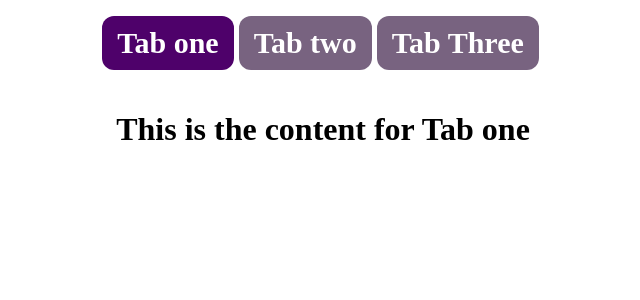
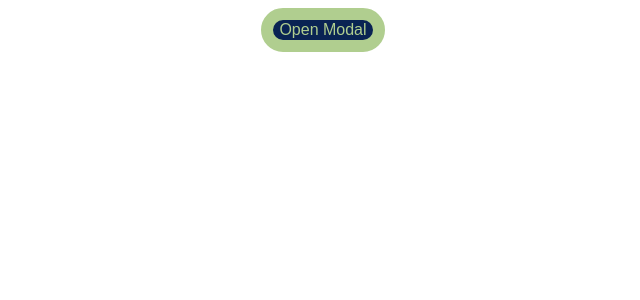
Before and after one commit to yosshor/reactExample, a React (Vite) app: page / in a window 1280 px wide. Shown: the top 300 px of the page, without its empty margins (317-957 px from the left). Built offline with nearby package versions, Linux system fonts and the light colour scheme.

Commit message:
add modal component

```diff
--- /dev/null
+++ b/src/Components/show-modal/modal-example.jsx
@@ -0,0 +1,27 @@
+import { useState } from "react";
+import Modal from "./modal";
+import './modal.css'
+
+export default function ModalExample() {
+
+    const [isModalOpened, setModalOpened] = useState(false);
+
+    function handleModalPopup(){
+        setModalOpened(!isModalOpened)
+    }
+
+    function handleOnClose(){
+        console.log("closed");
+        setModalOpened(!isModalOpened)
+    }
+
+  return (
+    <div className="modal-div">
+      <button className="modal-button" onClick={handleModalPopup}>Open Modal</button>
+      {
+        isModalOpened ? <Modal id={12} header={"Yos Header"}  footer={"Yos Footer"} onClose={handleOnClose}/> : ""
+        // body={"Click here to continue"}
+      }
+    </div>
+  );
+}
--- /dev/null
+++ b/src/Components/show-modal/modal.css
@@ -0,0 +1,84 @@
+.close-modal-icon {
+  cursor: pointer;
+  text-align: right;
+  justify-items: right;
+  align-items: baseline;
+  padding-right: 10px;
+  padding-left: 10px;
+}
+
+.content {
+  position: relative;
+  margin: auto;
+  padding: 0;
+  /* border: 1px solid red; */
+  width: 80%;
+  animation-name: animateModal;
+  animation-duration: 0.5s;
+}
+
+.modal-button {
+  justify-content: center;
+  display: inline-block;
+  text-align: center;
+  align-items: center;
+  font-size: medium;
+  color: rgb(176, 206, 143);
+  background-color: rgb(9, 35, 83);
+  cursor: pointer;
+  border-radius: 25px;
+  border:solid;
+  border-width: 12px;
+}
+
+.modal-div {
+  justify-content: center;
+  text-align: center;
+  align-items: center;
+  height: 100vh;
+  width: 100%;
+}
+
+.header {
+  justify-content: space-between; /* Aligns items with space between them */
+  align-items: center; /* Aligns items vertically */
+  background-color: aqua;
+}
+
+.footer {
+  justify-content: center; /* Horizontally center items */
+  align-items: center; /* Vertically center items */
+  background-color: aqua;
+  position: relative;
+  bottom: 0;
+  height: 30px;
+  width: 100%;
+  padding: 0 0 0 0;
+  margin: 0 0 0 0;
+  display: inline-block;
+}
+
+h2 {
+  display: fixed;
+  margin: 0 0 0 0;
+}
+.body{
+    width: 100%;
+    padding: 0 0 0 0;
+    margin: 0 0 0 0;
+    background-image: linear-gradient(to bottom, #ff7e5f, #feb47b); /* Example gradient from orange to light orange */
+    display: inline-block;
+}
+
+
+@keyframes animateModal {
+  from {
+    top: -200px;
+    opacity: 0;
+  }
+
+  to {
+    top: 0;
+    opacity: 1;
+  }
+}
--- /dev/null
+++ b/src/Components/show-modal/modal.jsx
@@ -0,0 +1,23 @@
+import './modal.css'
+
+
+export default function Modal({ id, header, body, footer, onClose }) {
+    const bodyItem = <div><h1>This is default body</h1><h3>New Header</h3>
+    <h4>header 4</h4><a href="https://www.google.com">click here to continue</a></div>
+  return (
+    <div id={id || "Modal"} className="modal">
+      <div className="content">
+        <div className="header">
+          <span onClick={onClose} className="close-modal-icon">&times;</span>
+          <h2>{header ? header : "Header"}</h2>
+        </div>
+        <div className="body">
+          {body ? body : bodyItem}
+        </div>
+        <div className="footer">
+        <h2> {footer ? footer : "Footer"}</h2>
+        </div>
+      </div>
+    </div>
+  );
+}
--- a/src/main.jsx
+++ b/src/main.jsx
@@ -18,36 +18,51 @@ import ReactDOM from "react-dom/client";
 // import TreeView from "./Components/tree-view/index.jsx";
 // import QRCodeGenerator from "./Components/qr-code-generator/index.jsx";
 // import LightDarkMode from "./Components/dark-light-mode/index.jsx"
- import ScrollIndicator from "./Components/scroll-indicator/index.jsx";
+import ScrollIndicator from "./Components/scroll-indicator/index.jsx";
 import TabExmaple from "./Components/tabs/tab-exmaple.jsx";
+import ModalExample from "./Components/show-modal/modal-example.jsx";
 
 ReactDOM.createRoot(document.getElementById("root")).render(
   // <LightDarkMode />
   <>
     {/* // <LightDarkMode /> */}
     {/* <ScrollIndicator url={"https://dummyjson.com/products?limit=100"} /> */}
-    <TabExmaple />
+    {/* <TabExmaple /> */}
+    <ModalExample />
     {/* <ImageSlider
        url={"https://picsum.photos/v2/list"}
        page={"2"}
        limit={"10"}
      /> */}
     {/* <LoadMoreData /> */}
-    </>
+  </>
   // <QRCodeGenerator />
   // <TreeView menus = {menus}/>
+);
 
-  );
+{
+  /* <React.StrictMode>*/
+}
 
-  {/* <React.StrictMode>*/}
-
-  {/* <Accordian /> */}
-   {/* <RandomColor /> */}
-   {/* <StarRating stars={10}/> */}
-   {/* Image slider component */}
-   {/* <ImageSlider
+{
+  /* <Accordian /> */
+}
+{
+  /* <RandomColor /> */
+}
+{
+  /* <StarRating stars={10}/> */
+}
+{
+  /* Image slider component */
+}
+{
+  /* <ImageSlider
        url={"https://picsum.photos/v2/list"}
        page={"2"}
        limit={"10"}
-     /> */}
-       {/* </React.StrictMode>*/}
+     /> */
+}
+{
+  /* </React.StrictMode>*/
+}
```
